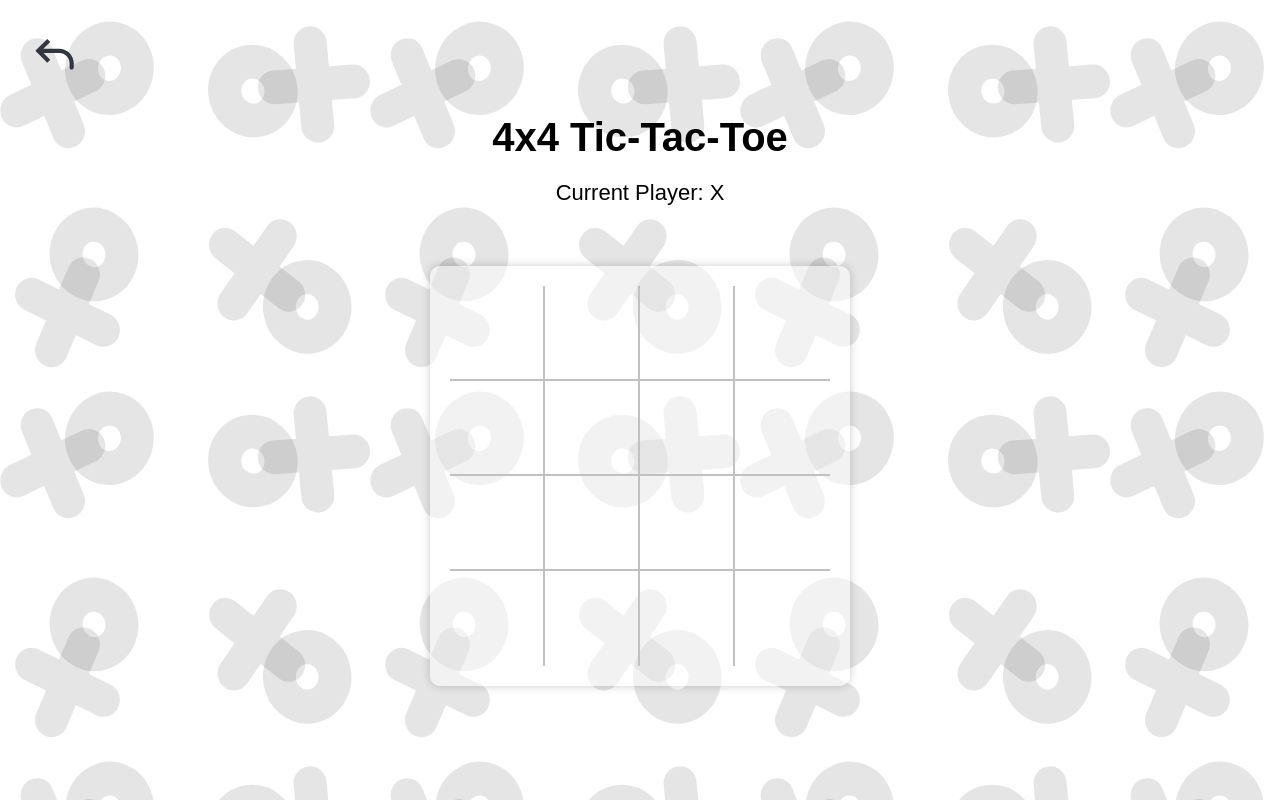
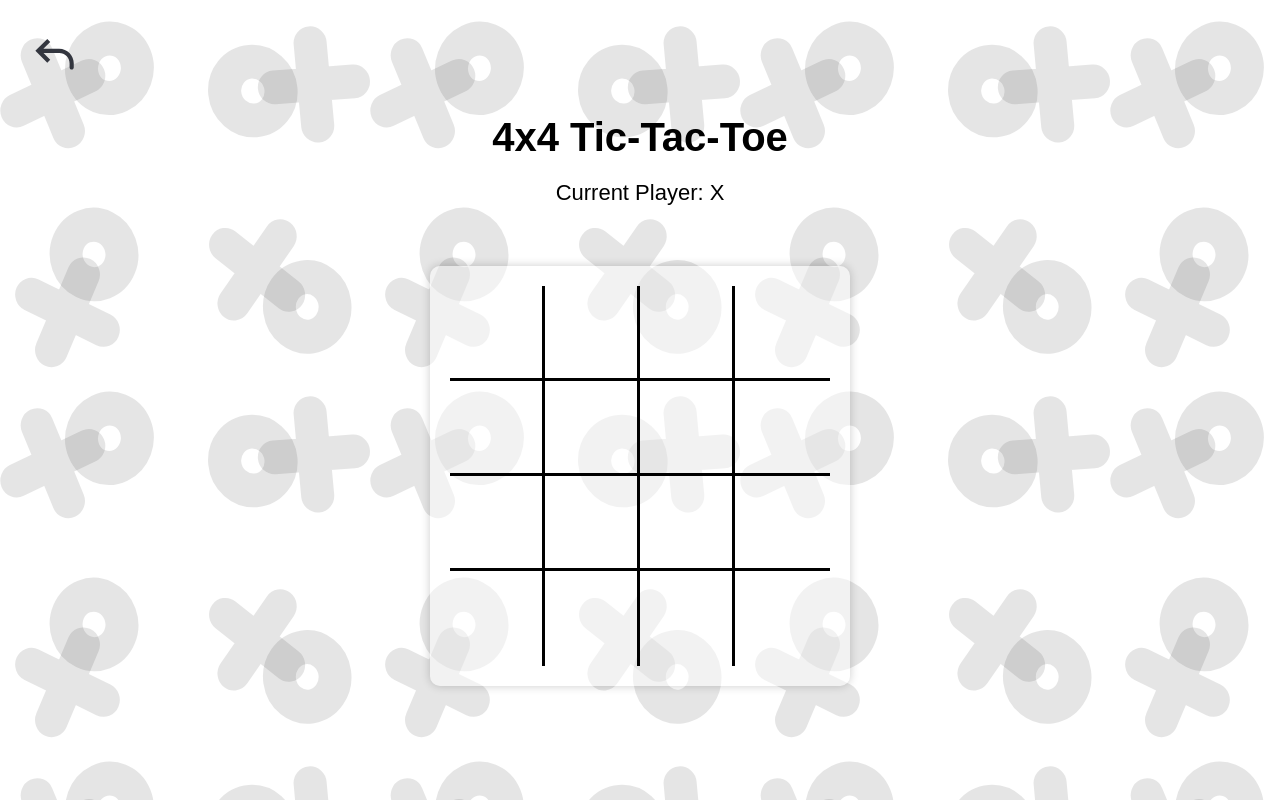
Before and after one commit to Daniil-102/tic-tac-toe, a React (Create React App) app: page /tic-tac-toe-four in a window 1280 px wide. Built offline with nearby package versions, Linux system fonts and the light colour scheme.

Commit message:
fix border four

```diff
--- a/src/components/BoardFour.tsx
+++ b/src/components/BoardFour.tsx
@@ -37,8 +37,8 @@
               value={tile}
               onClick={() => handleMove(tileIndex)}
               isDisabled={!!winner}
-              className={`${isBottomBorder ? 'border-bottom' : ''}
-                          ${isRightBorder ? 'border-right' : ''}
+              className={`${isBottomBorder ? 'border-bottom-three' : ''}
+                          ${isRightBorder ? 'border-right-three' : ''}
                           ${isClearing ? 'clearing-tile' : ''}
                           four`}
             />
```
